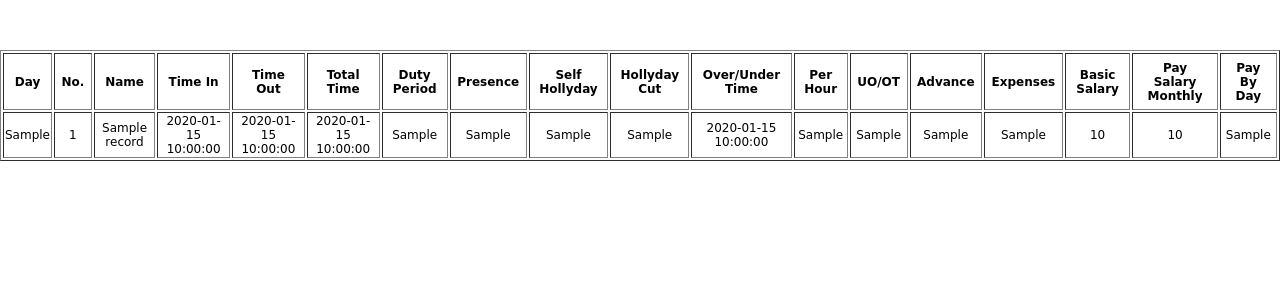
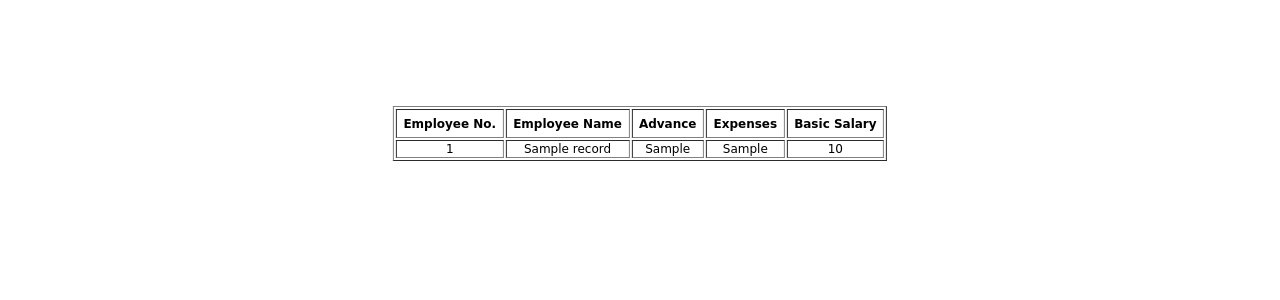
Before and after one commit to BilalAhmedim/ems, a PHP site: page /record.php in a window 1280 px wide. Shown: the part 44-344 px from the top of the page. Run offline with PHP 8.4, Linux system fonts and the light colour scheme; tables that the repository leaves empty or names only in its code hold one stand-in row (values such as "Sample post"); style sheets or scripts are compiled from the project's sources.

Commit message:
Change records UI & form error message

```diff
--- a/record.php
+++ b/record.php
@@ -17,45 +17,19 @@
   <div class="datafeed">
     <table border=1>
       <tr>
-        <th>Day</th>
-        <th>No.</th>
-        <th>Name</th>
-        <th>Time In</th>
-        <th>Time Out</th>
-        <th>Total Time</th>
-        <th>Duty Period</th>
-        <th>Presence</th>
-        <th>Self Hollyday</th>
-        <th>Hollyday Cut</th>
-        <th>Over/Under Time</th>
-        <th>Per Hour</th>
-        <th>UO/OT</th>
+        <th>Employee No.</th>
+        <th>Employee Name</th>
         <th>Advance</th>
         <th>Expenses</th>
         <th>Basic Salary</th>
-        <th>Pay Salary Monthly</th>
-        <th>Pay By Day</th>
       </tr>
       <?php while($row=mysqli_fetch_array($read_result)) {?>
         <tr>
-          <td><div class="day"><?php echo $row['days'];?></div></td>
           <td><div class="no"><?php echo $row['id'];?></div></td>
           <td><div class="name"><?php echo $row['name'];?></div></td>
-          <td><div class="timein"><?php echo $row['time_in'];?></div></td>
-          <td><div class="timeout"><?php echo $row['time_out'];?></div></td>
-          <td><div class="totalt"><?php echo $row['total_time'];?></div></td>
-          <td><div class="duty_period"><?php echo $row['duty_period'];?></div></td>
-          <td><div class="presence"><?php echo $row['presence'];?></div></td>
-          <td><div class="self_hollyday"><?php echo $row['self_hollyday'];?></div></td>
-          <td><div class="hollyday_cut"><?php echo $row['hollyday_cut'];?></div></td>
-          <td><div class="total_underover_time"><?php echo $row['total_underover_time'];?></div></td>
-          <td><div class="per_hour"><?php echo $row['per_hour'];?></div></td>
-          <td><div class="undertime_overtime"><?php echo $row['ou_rs'];?></div></td>
           <td><div class="advance"><?php echo $row['advance'];?></div></td>
           <td><div class="expenses"><?php echo $row['expenses'];?></div></td>
           <td><div class="basic_salary"><?php echo $row['basic_salary'];?></div></td>
-          <td><div class="monthly_pay"><?php echo $row['pay_salary_month'];?></div></td>
-          <td><div class="pay_byday"><?php echo $row['pay_by_hour_day'];?></div></td>
         </tr>
       <?php } ?>
     </table>
--- a/style.sass
+++ b/style.sass
@@ -82,9 +82,14 @@ header
       width: 200px
       background: rgba(0,55,55,.3)
       transition: .2s ease-in-out all
+.datafeed
+  position: absolute
+  top: 100px
+  left: 50%
+  transform: translate(-50%,0)
 table
   margin-top: 50px
-  min-width: 1255px
+  //min-width: 1255px
   th
     padding: 6.5px
   td
```
